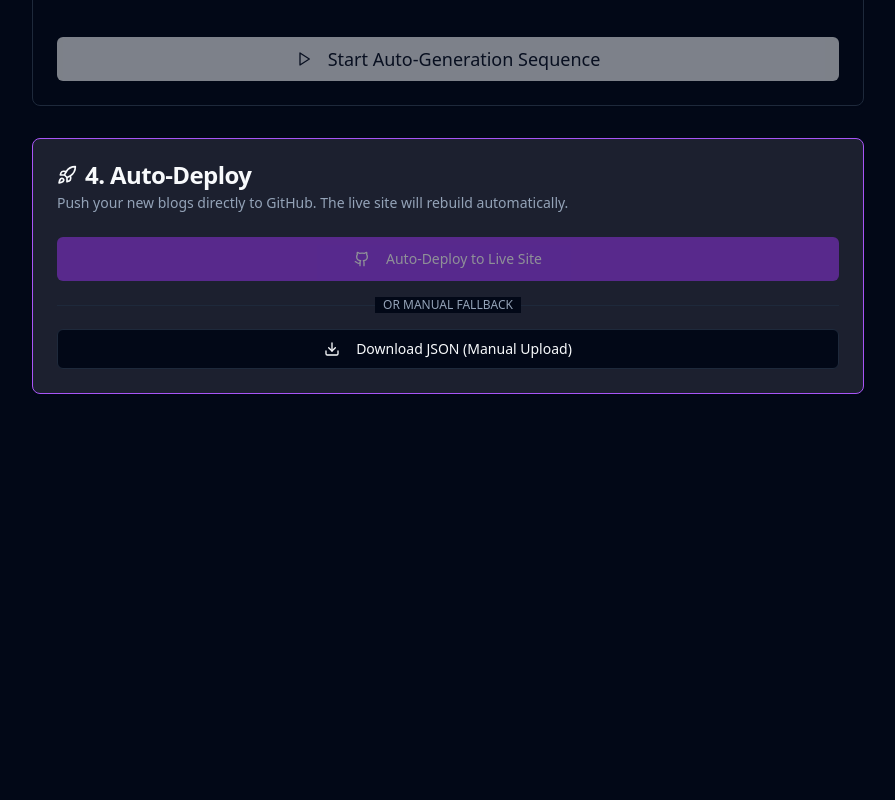
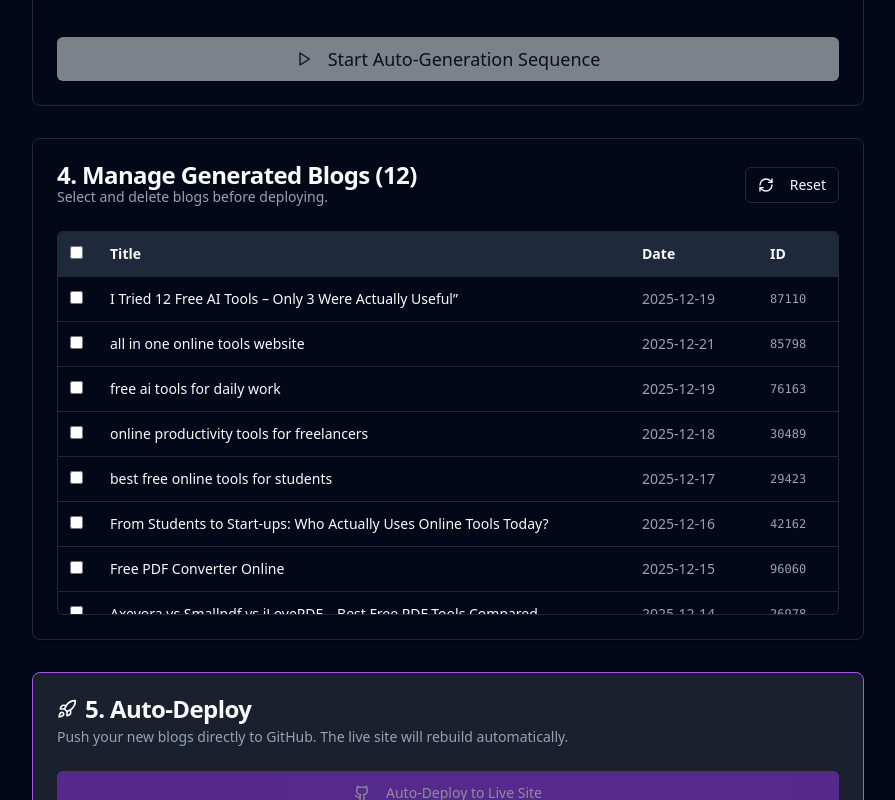
Before and after one commit to tittooin/tittoos-toolbox-hub, a React (Vite) app: page /admin/blog in a window 1280 px wide. Shown: the part 1280-2080 px from the top of the page, without its empty margins (192-1087 px from the left). Before the commit the page ends 1714 px from the top, so only its background shows below. Built offline with nearby package versions, Linux system fonts and the light colour scheme.

Commit message:
feat: Add blog management (delete) to Admin Panel

```diff
--- a/src/pages/admin/BlogManager.tsx
+++ b/src/pages/admin/BlogManager.tsx
@@ -5,10 +5,11 @@ import { Button } from "@/components/ui/button";
 import { Input } from "@/components/ui/input";
 import { Textarea } from "@/components/ui/textarea";
 import { Alert, AlertDescription, AlertTitle } from "@/components/ui/alert";
-import { Loader2, CheckCircle, AlertTriangle, Save, Play, Download, Rocket, Github } from "lucide-react";
 import { BlogGenerator, BlogPostGenerated } from "@/utils/aiGenerator";
 import { GitHubClient } from "@/utils/githubClient";
 import { toast } from "sonner";
+import { Loader2, CheckCircle, AlertTriangle, Save, Play, Download, Rocket, Github, Trash2, RefreshCw } from "lucide-react";
+import generatedBlogsFile from '@/data/generated_blogs.json';
 
 // Type for the schedule
 interface ScheduledPost {
@@ -28,6 +29,10 @@ const BlogManager = () => {
     const [isDeploying, setIsDeploying] = useState(false);
     const [currentProgress, setCurrentProgress] = useState('');
 
+    // Blog Management State
+    const [localBlogs, setLocalBlogs] = useState<any[]>([]); // Using any for flexibility with json import
+    const [selectedIds, setSelectedIds] = useState<number[]>([]);
+
     // Load data on mount
     useEffect(() => {
         const savedKey = localStorage.getItem('gemini_api_key');
@@ -38,7 +43,48 @@ const BlogManager = () => {
 
         const savedSchedule = localStorage.getItem('blog_schedule');
         if (savedSchedule) setSchedule(JSON.parse(savedSchedule));
+
+        // Load generated blogs (Local Storage > File)
+        const storedBlogs = localStorage.getItem('generated_blogs');
+        if (storedBlogs) {
+            setLocalBlogs(JSON.parse(storedBlogs));
+        } else {
+            // Initial seed from file if local storage is empty
+            setLocalBlogs(generatedBlogsFile);
+            localStorage.setItem('generated_blogs', JSON.stringify(generatedBlogsFile));
+        }
     }, []);
+
+    // Blog Management Handlers
+    const toggleSelectBlog = (id: number) => {
+        setSelectedIds(prev =>
+            prev.includes(id) ? prev.filter(i => i !== id) : [...prev, id]
+        );
+    };
+
+    const handleSelectAll = () => {
+        if (selectedIds.length === localBlogs.length) {
+            setSelectedIds([]);
+        } else {
+            setSelectedIds(localBlogs.map(b => b.id));
+        }
+    };
+
+    const handleDeleteSelected = () => {
+        const remaining = localBlogs.filter(b => !selectedIds.includes(b.id));
+        setLocalBlogs(remaining);
+        localStorage.setItem('generated_blogs', JSON.stringify(remaining));
+        setSelectedIds([]);
+        toast.success(`Deleted ${selectedIds.length} blogs locally. Don't forget to Auto-Deploy!`);
+    };
+
+    const handleResetToDefault = () => {
+        if (confirm("This will discard local changes and reload from the generated_blogs.json file. Continue?")) {
+            setLocalBlogs(generatedBlogsFile);
+            localStorage.setItem('generated_blogs', JSON.stringify(generatedBlogsFile));
+            toast.success("Reset to file version.");
+        }
+    };
 
     // Save API Keys
     const handleSaveKey = () => {
@@ -358,10 +404,76 @@ const BlogManager = () => {
                 </CardContent>
             </Card>
 
+            {/* Manage Existing Blogs Section */}
+            <Card>
+                <CardHeader>
+                    <div className="flex justify-between items-center">
+                        <div>
+                            <CardTitle>4. Manage Generated Blogs ({localBlogs.length})</CardTitle>
+                            <CardDescription>Select and delete blogs before deploying.</CardDescription>
+                        </div>
+                        <div className="flex gap-2">
+                            <Button variant="outline" size="sm" onClick={handleResetToDefault}>
+                                <RefreshCw className="h-4 w-4 mr-2" /> Reset
+                            </Button>
+                            {selectedIds.length > 0 && (
+                                <Button variant="destructive" size="sm" onClick={handleDeleteSelected}>
+                                    <Trash2 className="h-4 w-4 mr-2" /> Delete ({selectedIds.length})
+                                </Button>
+                            )}
+                        </div>
+                    </div>
+                </CardHeader>
+                <CardContent>
+                    <div className="border rounded-md max-h-96 overflow-y-auto">
+                        <table className="w-full text-sm text-left">
+                            <thead className="bg-muted sticky top-0">
+                                <tr>
+                                    <th className="p-3 w-10">
+                                        <input
+                                            type="checkbox"
+                                            className="rounded border-gray-300"
+                                            checked={localBlogs.length > 0 && selectedIds.length === localBlogs.length}
+                                            onChange={handleSelectAll}
+                                        />
+                                    </th>
+                                    <th className="p-3">Title</th>
+                                    <th className="p-3 w-32">Date</th>
+                                    <th className="p-3 w-20">ID</th>
+                                </tr>
+                            </thead>
+                            <tbody>
+                                {localBlogs.length === 0 ? (
+                                    <tr><td colSpan={4} className="p-4 text-center text-muted-foreground">No generated blogs found.</td></tr>
+                                ) : (
+                                    localBlogs.slice().reverse().map((blog) => (
+                                        <tr key={blog.id} className="border-t hover:bg-muted/50">
+                                            <td className="p-3">
+                                                <input
+                                                    type="checkbox"
+                                                    className="rounded border-gray-300"
+                                                    checked={selectedIds.includes(blog.id)}
+                                                    onChange={() => toggleSelectBlog(blog.id)}
+                                                />
+                                            </td>
+                                            <td className="p-3 font-medium truncate max-w-md" title={blog.title}>
+                                                {blog.title}
+                                            </td>
+                                            <td className="p-3 text-muted-foreground">{blog.date}</td>
+                                            <td className="p-3 font-mono text-xs text-muted-foreground">{blog.id}</td>
+                                        </tr>
+                                    ))
+                                )}
+                            </tbody>
+                        </table>
+                    </div>
+                </CardContent>
+            </Card>
+
             {/* Deployment Section */}
             <Card className="border-purple-500 bg-purple-50/10">
                 <CardHeader>
-                    <CardTitle className="flex items-center"><Rocket className="w-5 h-5 mr-2" /> 4. Auto-Deploy</CardTitle>
+                    <CardTitle className="flex items-center"><Rocket className="w-5 h-5 mr-2" /> 5. Auto-Deploy</CardTitle>
                     <CardDescription>
                         Push your new blogs directly to GitHub. The live site will rebuild automatically.
                     </CardDescription>
@@ -392,7 +504,7 @@ const BlogManager = () => {
                     </Button>
                 </CardContent>
             </Card>
-        </div>
+        </div >
     );
 };
 
```
